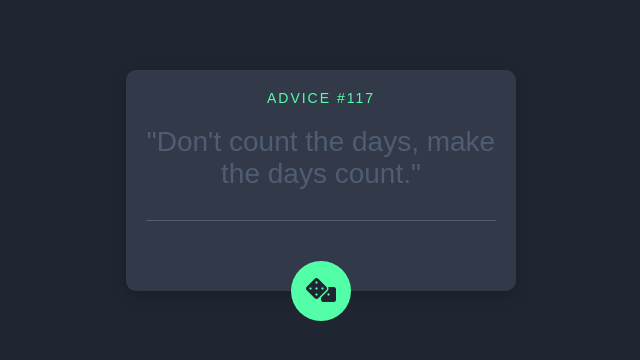
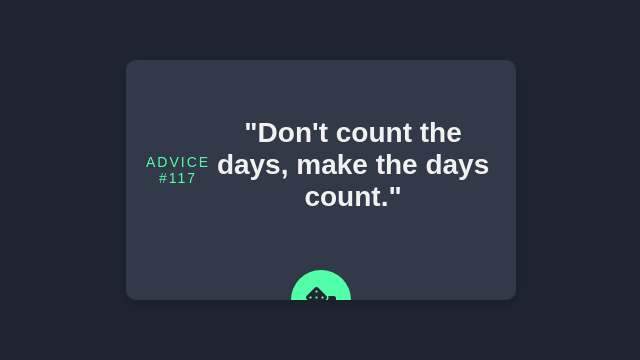
Before and after one commit to anasofiadm/advice-generator-app, a plain HTML site: page index.html in a window 1280 px wide. Shown: the part 220-580 px from the top of the page, without its empty margins (319-959 px from the left). Drawn offline with Linux system fonts and the light colour scheme.

Commit message:
Card's words amount fixed

```diff
--- a/index.html
+++ b/index.html
@@ -26,12 +26,27 @@
     color: hsl(150, 100%, 66%);
     width: 90%;
     max-width: 350px;
+    height: 200px; /* Set a fixed height */
     padding: 20px;
     border-radius: 10px;
     position: relative;
     text-align: center;
     box-shadow: 0 4px 15px rgba(0, 0, 0, 0.2);
+
+    display: flex; /* Add Flexbox for centering content */
+    align-items: center; /* Vertically center the content */
+    justify-content: center; /* Horizontally center the content */
+    overflow: hidden; /* Hide any overflowing content */
+    text-overflow: ellipsis; /* Add ellipsis for overflowed text */
 }
+
+.card .advice-text {
+    display: -webkit-box;
+    -webkit-box-orient: vertical;
+    line-clamp: 3; /* Limit the number of lines */
+    overflow: hidden;
+}
+
 
         .advice-number {
             margin-bottom: 20px;
@@ -40,8 +55,9 @@
         }
 
         .advice-text {
-            color: hsl(217, 19%, 38%);
+            color: hsl(0, 0%, 95%);
             font-size: 28px;
+            font-weight: 600;
             margin-bottom: 30px;
         }
 
```
Lines whose indentation alone changed are shown as unchanged.
